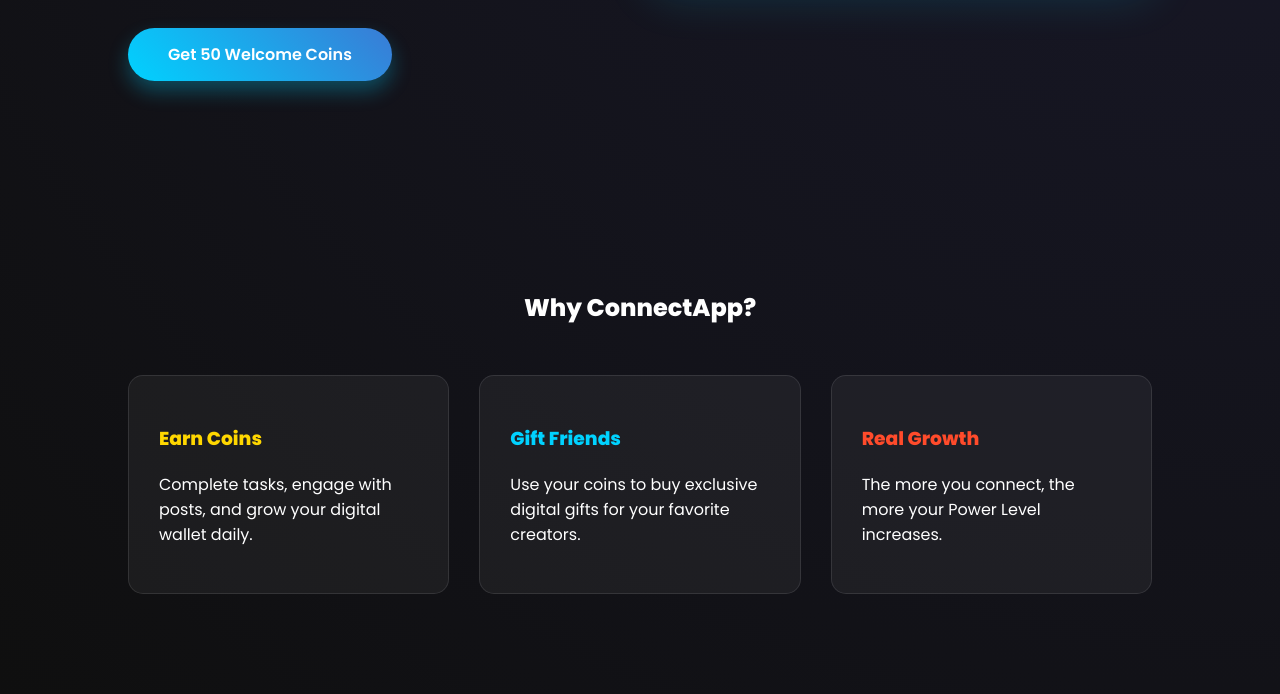
After one commit to connectapp2452/connectapp, a Flask app: template templates/index.html in a window 1280 px wide. The commit adds this page. Shown: the part 665-1359 px from the top of the page. Run offline with Flask 3, Linux system fonts and the light colour scheme; the template is opened without the code that fills it, so the values that code supplies are empty.

Commit message:
Integrated landing page and updated coin reward logic

```diff
--- a/app.py
+++ b/app.py
@@ -1,4 +1,4 @@
-from flask import Flask, render_template, request, redirect, url_for, session
+from flask import Flask, render_template, request, redirect, url_for, session, flash
 import os
 from supabase import create_client
 from dotenv import load_dotenv
@@ -6,36 +6,91 @@ from dotenv import load_dotenv
 load_dotenv()
 
 app = Flask(__name__)
+# This uses the secure key we added to Render/ENV
 app.secret_key = os.getenv("SECRET_KEY")
 
-# Supabase God Mode Connection
-supabase = create_client(os.getenv("SUPABASE_URL"), os.getenv("SUPABASE_KEY"))
+# Supabase Connection (Backend 'God Mode' using Service Role Key)
+url = os.getenv("SUPABASE_URL")
+key = os.getenv("SUPABASE_KEY")
+supabase = create_client(url, key)
+
+# --- ROUTES ---
 
 @app.route('/')
 def home():
-    return render_template('register.html')
+    # This now points to your animated, professional landing page
+    return render_template('index.html')
 
-@app.route('/register', methods=['POST'])
+@app.route('/register', methods=['GET', 'POST'])
 def register():
+    if request.method == 'GET':
+        return render_template('register.html')
+
     email = request.form.get('email')
     password = request.form.get('password')
     username = request.form.get('username')
 
-    # 1. Register in Supabase Auth
-    user = supabase.auth.sign_up({"email": email, "password": password})
+    try:
+        # 1. Sign up the user in Supabase Auth
+        auth_response = supabase.auth.sign_up({"email": email, "password": password})
 
-    if user:
-        # 2. Create Profile with 10 Welcome Coins (Your first Reward Task!)
-        data = {
-            "id": user.user.id,
-            "username": username,
-            "coin_balance": 10,  # Reward them for joining!
-            "power_level": 0
-        }
-        supabase.table('profiles').insert(data).execute()
-        return "<h1>Success! You earned 10 Welcome Coins!</h1>"
+        if auth_response.user:
+            # 2. Create their Kingdom Profile with 50 Welcome Coins
+            user_data = {
+                "id": auth_response.user.id,
+                "username": username,
+                "coin_balance": 50,  # The "New King" welcome bonus
+                "power_level": 0     # 0 = Citizen, 99 = Admin
+            }
+            supabase.table('profiles').insert(user_data).execute()
 
-    return "Error creating account."
+            # Store session info
+            session['user_id'] = auth_response.user.id
+            session['username'] = username
+
+            return redirect(url_for('dashboard'))
+    except Exception as e:
+        return f"Error: {str(e)}"
+
+@app.route('/login', methods=['GET', 'POST'])
+def login():
+    if request.method == 'GET':
+        return render_template('login.html')
+
+    email = request.form.get('email')
+    password = request.form.get('password')
+
+    try:
+        # Authenticate user
+        response = supabase.auth.sign_in_with_password({"email": email, "password": password})
+        if response.user:
+            session['user_id'] = response.user.id
+            # Fetch username from our profiles table
+            profile = supabase.table('profiles').select('username').eq('id', response.user.id).single().execute()
+            session['username'] = profile.data['username']
+            return redirect(url_for('dashboard'))
+    except Exception as e:
+        return "Login Failed. Check your credentials."
+
+@app.route('/dashboard')
+def dashboard():
+    if 'user_id' not in session:
+        return redirect(url_for('login'))
+
+    # Fetch real-time coin balance for the user
+    user_id = session['user_id']
+    profile = supabase.table('profiles').select('*').eq('id', user_id).single().execute()
+
+    return f"""
+    <h1>Welcome to the Kingdom, {session['username']}!</h1>
+    <p>Your Balance: 💰 {profile.data['coin_balance']} ConnectCoins</p>
+    <a href='/logout'>Logout</a>
+    """
+
+@app.route('/logout')
+def logout():
+    session.clear()
+    return redirect(url_for('home'))
 
 if __name__ == "__main__":
     app.run(debug=True)
--- a/static/css/style.css
+++ b/static/css/style.css
@@ -1,34 +1,79 @@
+@import url('https://fonts.googleapis.com/css2?family=Poppins:wght@300;400;600;800&display=swap');
+
 :root {
     --primary: #00d2ff;
     --secondary: #3a7bd5;
-    --dark: #121212;
-    --card: #1e1e1e;
-    --text: #ffffff;
-    --gold: #ffd700; /* For your Coins! */
+    --dark: #0f0f0f;
+    --card: rgba(255, 255, 255, 0.05);
+    --gold: #ffd700;
 }
 
 body {
-    background-color: var(--dark);
-    color: var(--text);
-    font-family: 'Inter', sans-serif;
+    background: radial-gradient(circle at top right, #1a1a2e, #0f0f0f);
+    color: white;
+    font-family: 'Poppins', sans-serif;
     margin: 0;
+    overflow-x: hidden;
 }
 
-.coin-badge {
-    background: linear-gradient(45deg, var(--gold), #ffa500);
-    color: black;
-    padding: 5px 15px;
+.navbar {
+    display: flex;
+    justify-content: space-between;
+    padding: 20px 10%;
+    align-items: center;
+    backdrop-filter: blur(10px);
+    position: sticky;
+    top: 0;
+    z-index: 1000;
+}
+
+.hero {
+    height: 90vh;
+    display: flex;
+    align-items: center;
+    justify-content: space-between;
+    padding: 0 10%;
+}
+
+.hero-text h1 {
+    font-size: 4rem;
+    background: linear-gradient(to right, var(--primary), #fff);
+    -webkit-background-clip: text;
+    -webkit-text-fill-color: transparent;
+    margin-bottom: 10px;
+}
+
+.hero-image img {
+    width: 500px;
     border-radius: 20px;
-    font-weight: bold;
-    box-shadow: 0 4px 15px rgba(255, 215, 0, 0.3);
+    box-shadow: 0 0 50px rgba(0, 210, 255, 0.2);
+    animation: float 6s ease-in-out infinite;
+}
+
+@keyframes float {
+    0%, 100% { transform: translateY(0px); }
+    50% { transform: translateY(-20px); }
+}
+
+.feature-card {
+    background: var(--card);
+    padding: 30px;
+    border-radius: 15px;
+    border: 1px solid rgba(255,255,255,0.1);
+    transition: 0.3s;
+}
+
+.feature-card:hover {
+    transform: translateY(-10px);
+    border-color: var(--primary);
 }
 
 .btn-royal {
-    background: linear-gradient(to right, var(--primary), var(--secondary));
-    border: none;
+    background: linear-gradient(45deg, var(--primary), var(--secondary));
+    padding: 15px 40px;
+    border-radius: 50px;
     color: white;
-    padding: 12px 24px;
-    border-radius: 8px;
-    cursor: pointer;
-    transition: 0.3s;
+    text-decoration: none;
+    font-weight: 600;
+    box-shadow: 0 10px 20px rgba(0, 210, 255, 0.3);
 }
--- /dev/null
+++ b/templates/index.html
@@ -0,0 +1,58 @@
+<!DOCTYPE html>
+<html lang="en">
+<head>
+    <meta charset="UTF-8">
+    <meta name="viewport" content="width=device-width, initial-scale=1.0">
+    <link rel="stylesheet" href="{{ url_for('static', filename='css/style.css') }}">
+    <link href="https://unpkg.com/aos@2.3.1/dist/aos.css" rel="stylesheet">
+    <title>ConnectApp | The Coin Economy</title>
+</head>
+<body>
+    <nav class="navbar">
+        <h2 style="color: var(--primary);">ConnectApp</h2>
+        <div>
+            <a href="/login" style="color:white; margin-right:20px; text-decoration:none;">Login</a>
+            <a href="/register" class="btn-royal">Join Now</a>
+        </div>
+    </nav>
+
+    <section class="hero">
+        <div class="hero-text" data-aos="fade-right">
+            <h1>The Social Economy <br> is Here.</h1>
+            <p style="font-size: 1.2rem; color: #ccc; max-width: 500px;">
+                Connect with friends, complete daily challenges, and earn
+                <span style="color: var(--gold); font-weight:bold;">ConnectCoins</span>.
+                Turn your social interactions into real digital value.
+            </p>
+            <br>
+            <a href="/register" class="btn-royal">Get 50 Welcome Coins</a>
+        </div>
+        <div class="hero-image" data-aos="zoom-in">
+            <img src="https://images.unsplash.com/photo-1611162617474-5b21e879e113?ixlib=rb-1.2.1&auto=format&fit=crop&w=1074&q=80" alt="Social App UI">
+        </div>
+    </section>
+
+    <section style="padding: 100px 10%;">
+        <h2 style="text-align:center; margin-bottom: 50px;">Why ConnectApp?</h2>
+        <div style="display: grid; grid-template-columns: repeat(3, 1fr); gap: 30px;">
+            <div class="feature-card" data-aos="fade-up" data-aos-delay="100">
+                <h3 style="color: var(--gold);">Earn Coins</h3>
+                <p>Complete tasks, engage with posts, and grow your digital wallet daily.</p>
+            </div>
+            <div class="feature-card" data-aos="fade-up" data-aos-delay="200">
+                <h3 style="color: var(--primary);">Gift Friends</h3>
+                <p>Use your coins to buy exclusive digital gifts for your favorite creators.</p>
+            </div>
+            <div class="feature-card" data-aos="fade-up" data-aos-delay="300">
+                <h3 style="color: #ff4b2b;">Real Growth</h3>
+                <p>The more you connect, the more your Power Level increases.</p>
+            </div>
+        </div>
+    </section>
+
+    <script src="https://unpkg.com/aos@2.3.1/dist/aos.js"></script>
+    <script>
+        AOS.init({ duration: 1000 });
+    </script>
+</body>
+</html>
```
